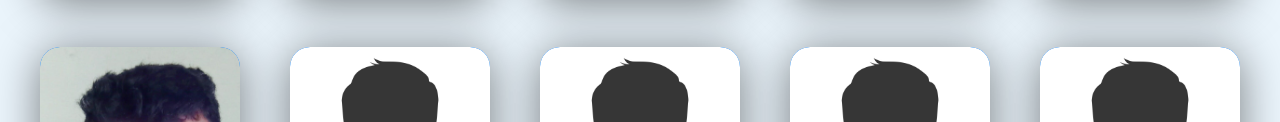
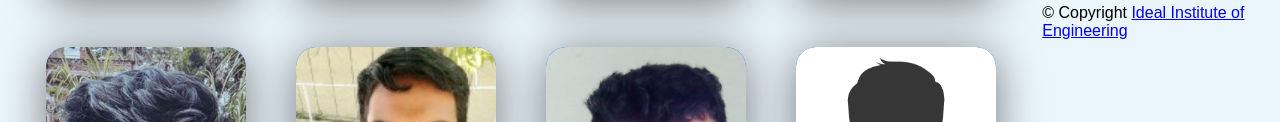
Before and after one commit to iiekalyani/students, a plain HTML site: page index.html in a window 1280 px wide. Shown: the part 678-800 px from the top of the page. Drawn offline with Linux system fonts and the light colour scheme.

Commit message:
added footer

```diff
--- a/index.html
+++ b/index.html
@@ -273,6 +273,11 @@
     }
 </script>
 
+<!-- footer -->
+<footer>
+    &#169 Copyright <a href="iiekalyani.com" target="_blank">Ideal Institute of Engineering</a>
+</footer>
+
 </body>
 
 </html>
```
